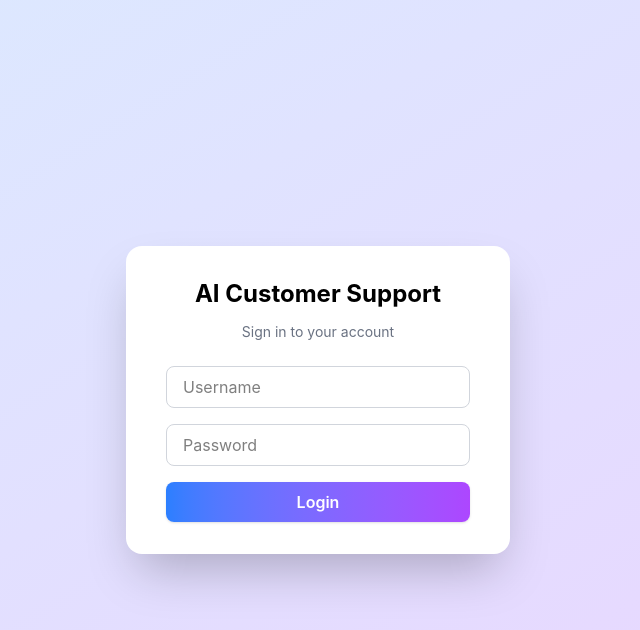
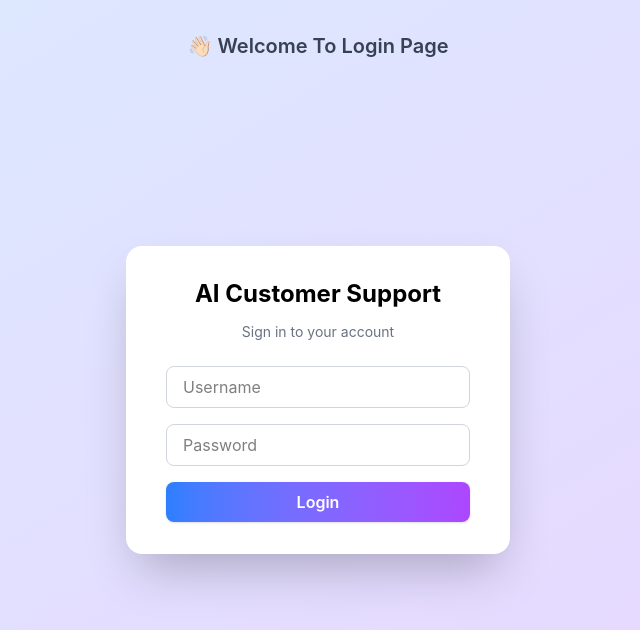
Before and after one commit to BhimaPavanTeja/AI-Customer-Support, a React (Create React App) app in the folder client/: page /login in a window 1280 px wide. Shown: the top 630 px of the page, without its empty margins (322-962 px from the left). Built offline with nearby package versions, Linux system fonts and the light colour scheme.

Commit message:
Update Login.js

```diff
--- a/client/src/components/Login.js
+++ b/client/src/components/Login.js
@@ -33,6 +33,9 @@ function Login() {
 
   return (
     <div className="flex items-center justify-center min-h-screen bg-gradient-to-br from-blue-100 to-purple-200">
+      <h1 className="absolute top-8 text-xl text-center font-semibold text-gray-700">
+        👋🏻 Welcome To Login Page
+      </h1>
       <div className="bg-white shadow-2xl rounded-2xl px-10 py-8 w-full max-w-sm">
         <div className="flex flex-col items-center mb-6">
           <h1 className="text-2xl font-bold mb-2">AI Customer Support</h1>
```
